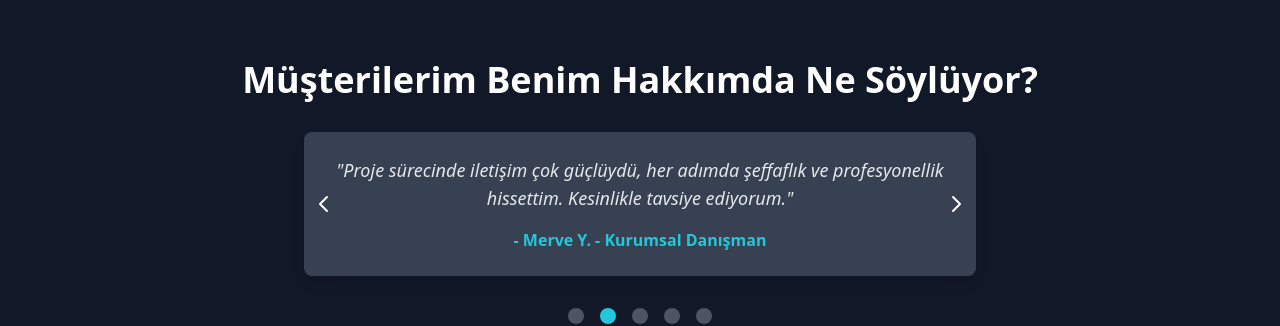
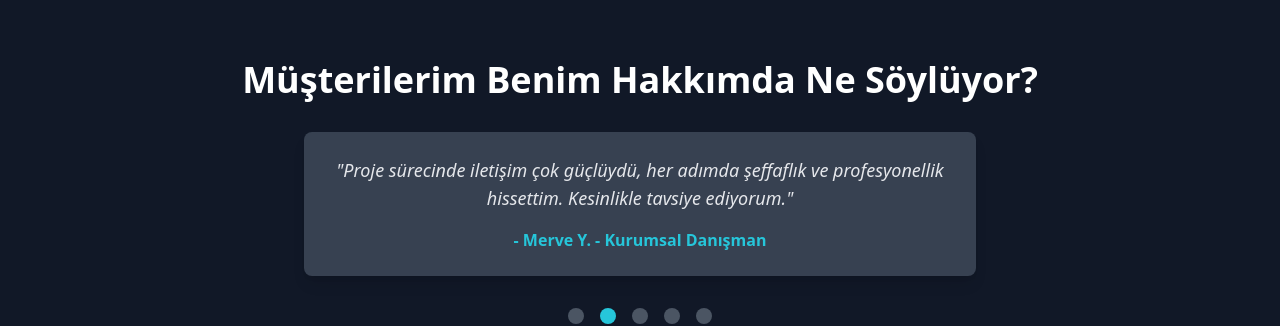
Before and after one commit to DevKursat/job, a Next.js app: page / in a window 1280 px wide. Shown: the part 1980-2306 px from the top of the page. Built offline with nearby package versions, Linux system fonts and the light colour scheme.

Commit message:
fix: Remove testimonial carousel arrows and re-verify scroll indicator centering

```diff
--- a/app/page.tsx
+++ b/app/page.tsx
@@ -426,6 +426,7 @@ export default function Home() {
         <div className="relative max-w-2xl mx-auto">
           <AnimatePresence mode="wait">
             <div className="relative max-w-2xl mx-auto">
+          <div className="relative max-w-2xl mx-auto">
           <AnimatePresence mode="wait">
             <motion.div
               key={currentTestimonial}
@@ -449,19 +450,9 @@ export default function Home() {
             </motion.div>
           </AnimatePresence>
         </div>
+        </div>
           </AnimatePresence>
-          <button
-            onClick={prevTestimonial}
-            className="absolute left-0 top-1/2 -translate-y-1/2 bg-gray-700 p-2 rounded-full text-white hover:bg-gray-600 transition-colors duration-300 z-20"
-          >
-            <svg className="w-6 h-6" fill="none" stroke="currentColor" viewBox="0 0 24 24" xmlns="http://www.w3.org/2000/svg"><path strokeLinecap="round" strokeLinejoin="round" strokeWidth="2" d="M15 19l-7-7 7-7"></path></svg>
-          </button>
-          <button
-            onClick={nextTestimonial}
-            className="absolute right-0 top-1/2 -translate-y-1/2 bg-gray-700 p-2 rounded-full text-white hover:bg-gray-600 transition-colors duration-300 z-20"
-          >
-            <svg className="w-6 h-6" fill="none" stroke="currentColor" viewBox="0 0 24 24" xmlns="http://www.w3.org/2000/svg"><path strokeLinecap="round" strokeLinejoin="round" strokeWidth="2" d="M9 5l7 7-7 7"></path></svg>
-          </button>
+
         </div>
         <div className="flex justify-center mt-8 space-x-4">
           {testimonials.map((_, idx) => (
```
